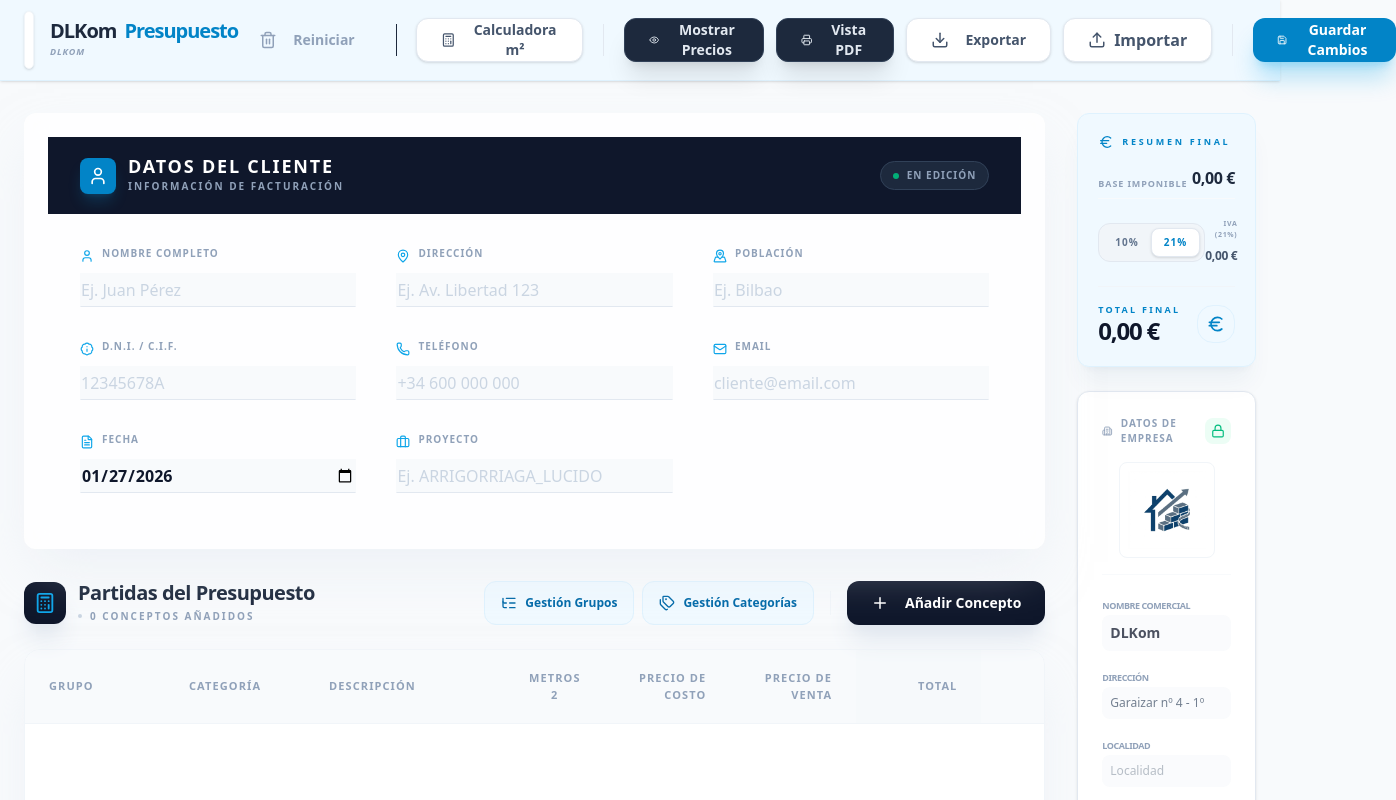
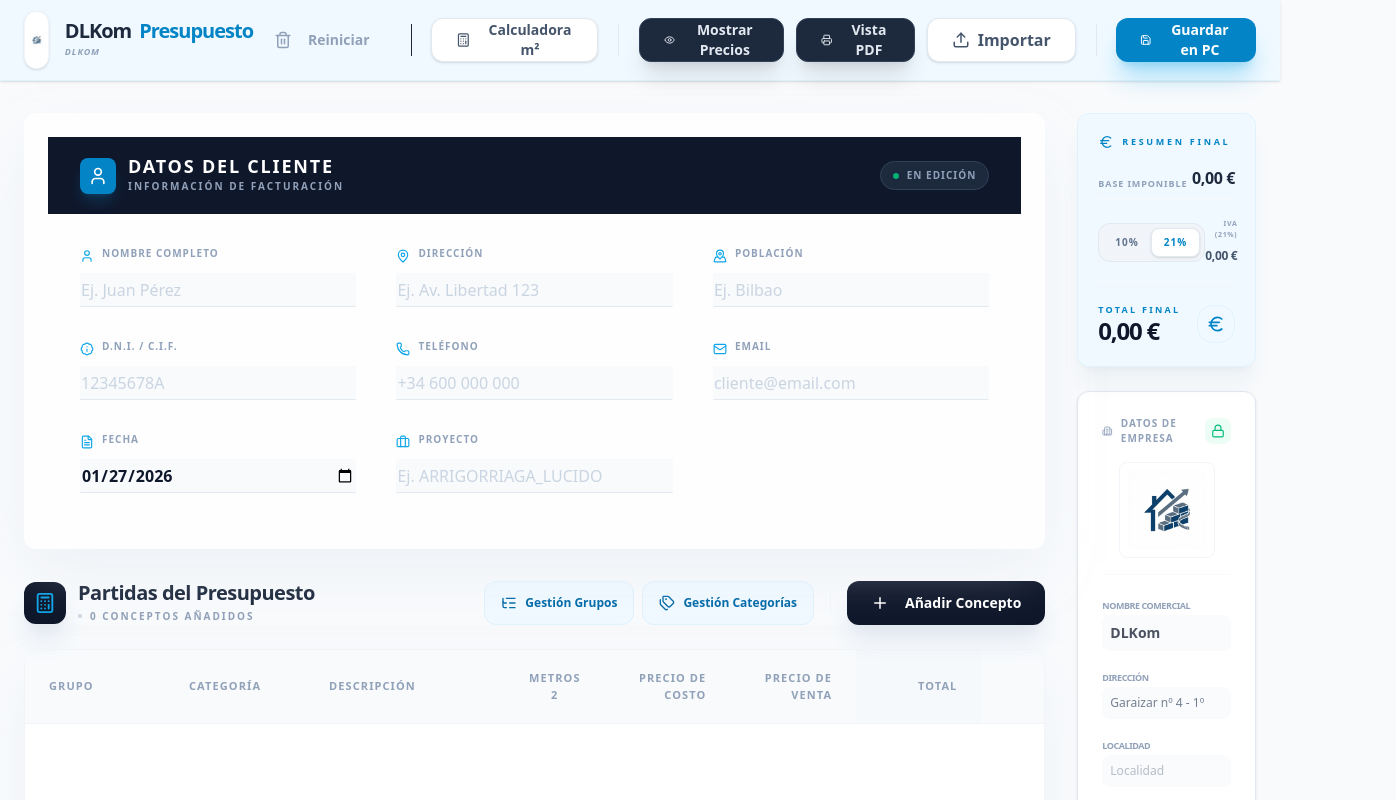
Before and after one commit to Jonkar5/DLKomPresupuesto, a React (Vite) app: page / in a window 1280 px wide. Shown: the top 800 px of the page, 1396 px wide, since content can reach past the window. Built offline with nearby package versions, Linux system fonts and the light colour scheme.

Commit message:
Unify Save button with File Export functionality

```diff
--- a/src/App.tsx
+++ b/src/App.tsx
@@ -6,7 +6,7 @@
 import { SummaryCard } from './components/SummaryCard';
 import { AreaCalculator } from './components/AreaCalculator';
 import { Button, cn } from './components/ui';
-import { Save, Trash2, Printer, Plus, Upload, Building2, FileText, Eye, EyeOff, Calculator, Lock, Unlock, Download, Check } from 'lucide-react';
+import { Save, Trash2, Printer, Plus, Upload, Building2, FileText, Eye, EyeOff, Calculator, Lock, Unlock, Check } from 'lucide-react';
 import { GROUPS } from './data/categories';
 import { INITIAL_COMPANY, DEFAULT_NOTES } from './types';
 import type { CompanyInfo, Group } from './types';
@@ -143,6 +143,7 @@
   const handleManualSave = () => {
     setSaveStatus(true);
     setTimeout(() => setSaveStatus(false), 2000);
+    exportBudget();
   };
 
   const exportBudget = () => {
@@ -259,19 +260,10 @@
               <Printer size={18} />
               <span className="hidden md:inline ml-2">Vista PDF</span>
             </Button>
-            <Button
-              variant="secondary"
-              onClick={exportBudget}
-              className="bg-white border-slate-200 text-slate-600 hover:bg-slate-50 hover:text-emerald-600 rounded-xl h-11 px-6 shadow-sm transition-all font-bold group"
-              title="Descargar presupuesto como archivo para guardar en tu PC"
-            >
-              <Download size={18} className="group-hover:-translate-y-0.5 transition-transform" />
-              <span className="hidden md:inline ml-2">Exportar</span>
-            </Button>
 
             <label className="cursor-pointer">
               <input type="file" accept=".json" onChange={importBudget} className="hidden" />
-              <div className="flex items-center bg-white border border-slate-200 text-slate-600 hover:bg-slate-50 hover:text-indigo-600 rounded-xl h-11 px-6 shadow-sm transition-all font-bold group">
+              <div className="flex items-center bg-white border border-slate-200 text-slate-600 hover:bg-slate-50 hover:text-indigo-600 rounded-xl h-11 px-6 shadow-sm transition-all font-bold group" title="Cargar un presupuesto guardado anteriormente">
                 <Upload size={18} className="group-hover:translate-y-0.5 transition-transform" />
                 <span className="hidden md:inline ml-2">Importar</span>
               </div>
@@ -285,9 +277,10 @@
                 "rounded-xl h-11 px-6 shadow-xl shadow-primary-500/30 font-bold transition-all hover:scale-[1.02] active:scale-95 group",
                 saveStatus ? "bg-emerald-600 hover:bg-emerald-500" : "bg-primary-600 hover:bg-primary-500"
               )}
+              title="Guardar este presupuesto como archivo en tu ordenador"
             >
               {saveStatus ? <Check size={18} /> : <Save size={18} className="group-hover:rotate-12 transition-transform" />}
-              <span className="hidden md:inline ml-2">{saveStatus ? '¡Guardado!' : 'Guardar Cambios'}</span>
+              <span className="hidden md:inline ml-2">{saveStatus ? '¡Guardado!' : 'Guardar en PC'}</span>
             </Button>
           </div>
         </div>
```
